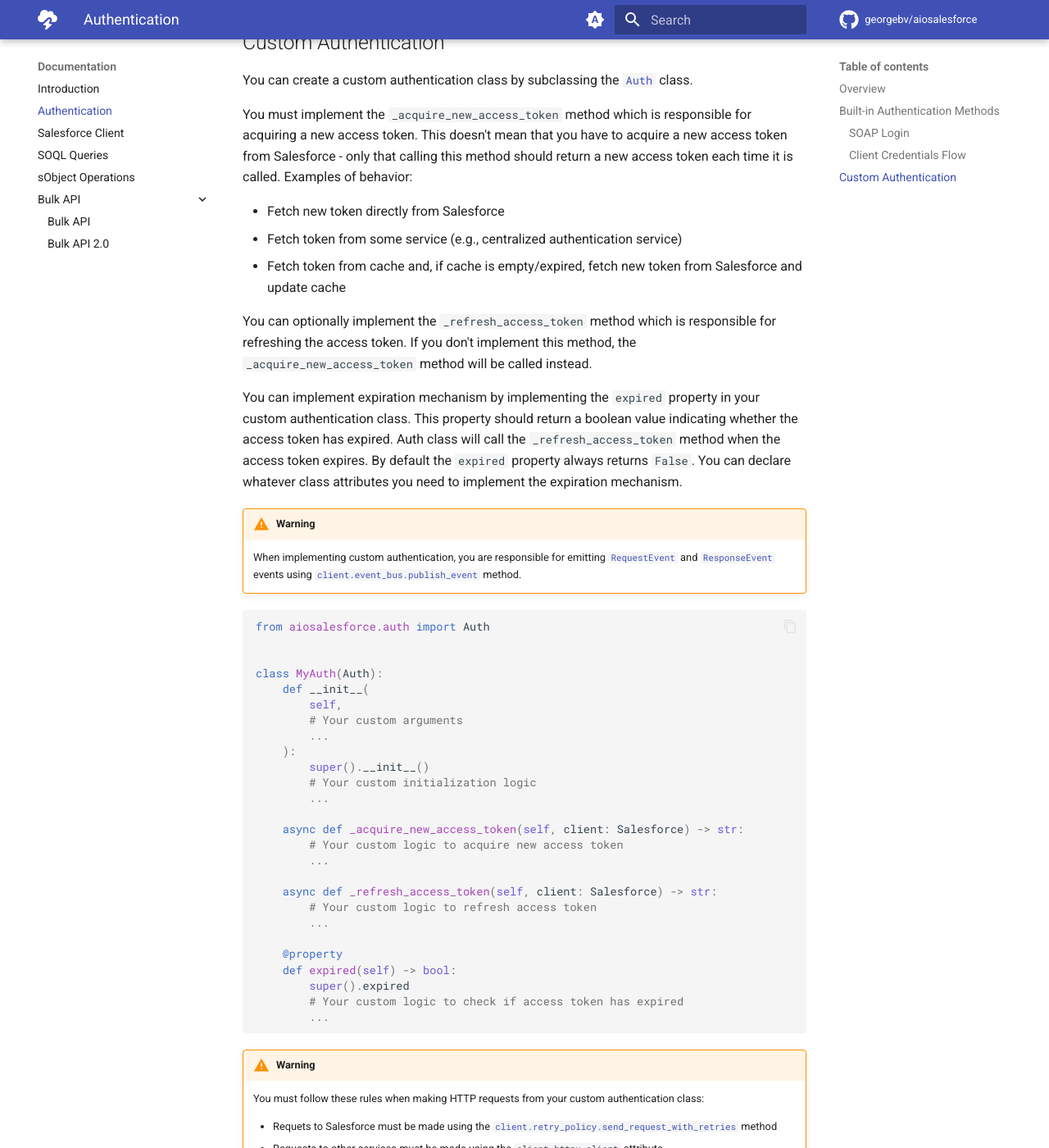
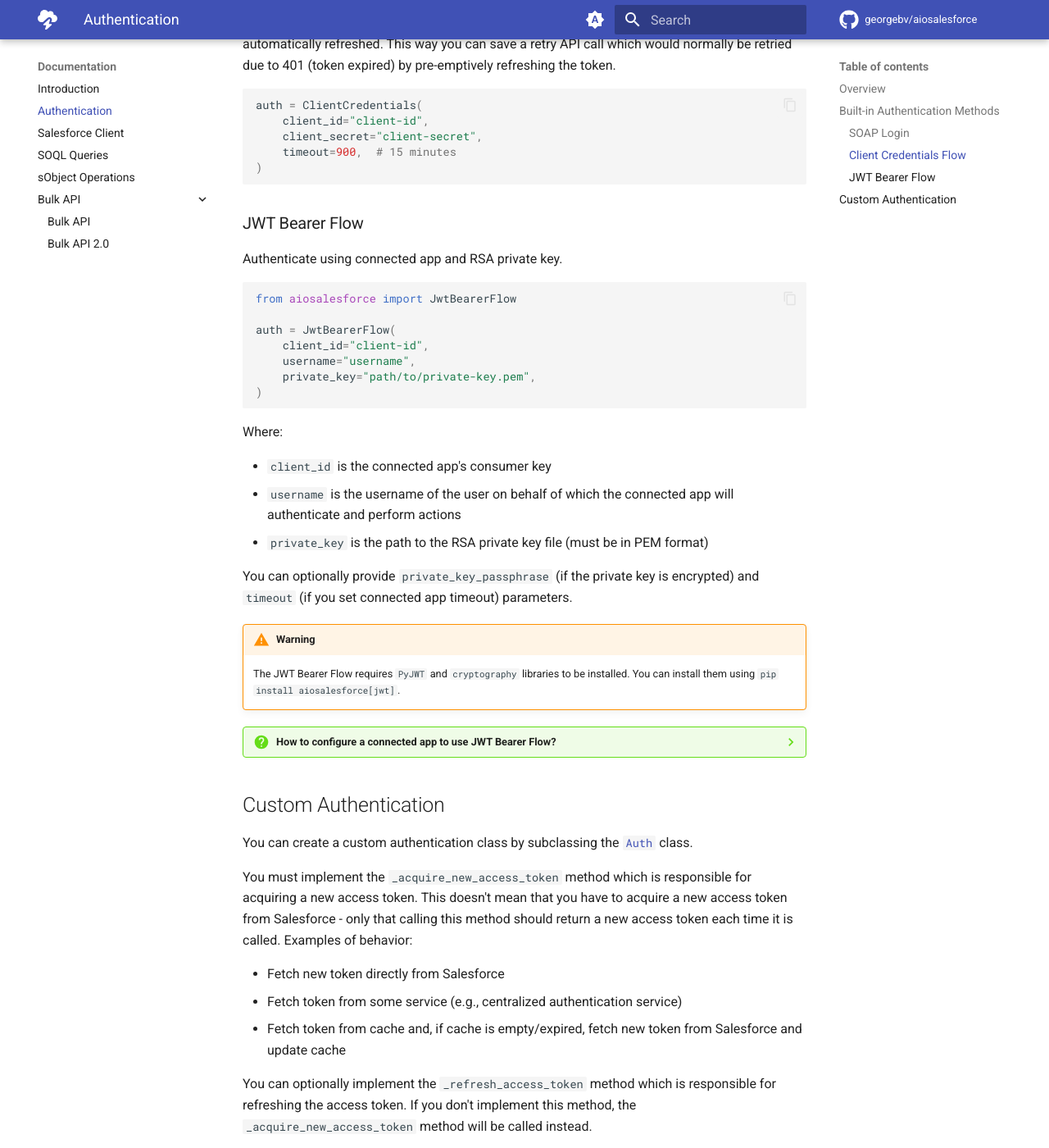
Before and after one commit to georgebv/aiosalesforce, an MkDocs documentation site: the page built from docs/documentation/authentication.md, in a window 1280 px wide and 1400 px high, scrolled down 2064 px. Shown: the whole window at 82% size. Built offline with MkDocs 1.6.1 and Material for MkDocs 9.7.7, drawn with Linux system fonts in a browser that asks for light colours; emoji names are drawn with the system emoji font; comment, search, counter and statistics services are not loaded; some of the changed text lies outside the part shown.

Commit message:
updated auth documentation

````diff
--- a/docs/documentation/authentication.md
+++ b/docs/documentation/authentication.md
@@ -47,12 +47,18 @@
 
 ## Built-in Authentication Methods
 
+| Method                                              | Connected App      | Server-to-Server   |
+| --------------------------------------------------- | ------------------ | ------------------ |
+| [SOAP Login](#soap-login)                           | :x:                | :heavy_check_mark: |
+| [Client Credentials Flow](#client-credentials-flow) | :heavy_check_mark: | :heavy_check_mark: |
+| [JWT Bearer Flow](#jwt-bearer-flow)                 | :heavy_check_mark: | :heavy_check_mark: |
+
 ### SOAP Login
 
 Authenticate using `username`, `password`, and `security token`.
 
 ```python
-from aiosalesforce.auth import SoapLogin
+from aiosalesforce import SoapLogin
 
 auth = SoapLogin(
     username="username",
@@ -109,7 +115,7 @@
 
     1. Navigate to `Setup` > `Apps` > `App Manager` and find your connected app
     2. Click `View` and then click `Manage Consumer Details`
-    3. Copy the `Consumer Key` (`client_id`) and `Consumer Secret` (`client_secret)
+    3. Copy the `Consumer Key` (`client_id`) and `Consumer Secret` (`client_secret`)
        values. If you need to reset your credentials, you do it here as well.
 
 If you configured timeout for the access token when creating the connected app,
@@ -125,6 +131,84 @@
     timeout=900,  # 15 minutes
 )
 ```
+
+### JWT Bearer Flow
+
+Authenticate using connected app and RSA private key.
+
+```python
+from aiosalesforce import JwtBearerFlow
+
+auth = JwtBearerFlow(
+    client_id="client-id",
+    username="username",
+    private_key="path/to/private-key.pem",
+)
+```
+
+Where:
+
+- `client_id` is the connected app's consumer key
+- `username` is the username of the user on behalf of which the connected app will
+  authenticate and perform actions
+- `private_key` is the path to the RSA private key file (must be in PEM format)
+
+You can optionally provide `private_key_passphrase` (if the private key is encrypted)
+and `timeout` (if you set connected app timeout) parameters.
+
+!!! warning "Warning"
+
+    The JWT Bearer Flow requires `PyJWT` and `cryptography` libraries to be installed.
+    You can install them using `pip install aiosalesforce[jwt]`.
+
+??? question "How to configure a connected app to use JWT Bearer Flow?"
+
+    Follow the same steps as for the
+    [Client Credentials Flow](#client-credentials-flow)
+    to create a connected app.
+
+    Create certificate and download certificate:
+
+    1. Navitate to `Setup` > `Security` > `Certificate and Key Management`
+    2. Click `Create Self-Signed Certificate`, give it label, name, select key size,
+       check `Exportable Private Key`, and click `Save`
+    3. Navigate back to `Certificate and Key Management` and click on
+       `Export to Keystore` (password needs to contain special characters, otherwise
+       Salesforce will tell you that you don't have sufficient privileges). Password
+       is needed only to subsequently extract the private key so you can discard it
+       after you are done with the process.
+    4. Click `Export` and save it locally (e.g. `certificate.crt`)
+
+    Extract private key:
+
+    1. Run the following command to extract the private key from the keystore:
+       ```bash
+       keytool -importkeystore -srckeystore certificate.crt -destkeystore \
+       certificate.p12 -deststoretype PKCS12
+       ```
+       Enter password when prompted
+    2. Run the following command to extract the private key from the PKCS12 file:
+       ```bash
+       openssl pkcs12 -in certificate.p12 -nocerts -nodes -out private-key.pem
+       ```
+    3. The `private-key.pem` file is your RSA private key
+
+    Configure connected app:
+
+    1. Navigate to `Setup` > `Apps` > `App Manager` and find your connected app
+    2. Click `Manage` and then click `Edit Policies`
+    3. Under `Permitted Users`, select `Admin approved users are pre-authorized`
+    4. `Save`
+    5. Navigate to `Setup` > `Apps` > `App Manager`, find your connected app,
+       and click `Edit`
+    6. Check `Use digital signatures` and upload the certificate (`certificate.crt`)
+       you created and downloaded from Salesforce earlier
+
+    Update profile assigned to users:
+
+    1. Navigate to `Setup` > `Users` > `Profiles`
+    2. Find profile assigned to the user (or create a new one) and click `Edit`
+    3. Enable `Connected App Access` for the connected app you created
 
 ## Custom Authentication
 
--- a/src/aiosalesforce/__init__.py
+++ b/src/aiosalesforce/__init__.py
@@ -2,6 +2,7 @@
 
 __all__ = [
     "ClientCredentialsFlow",
+    "JwtBearerFlow",
     "SoapLogin",
     "Salesforce",
     "BulkApiBatchConsumptionEvent",
@@ -15,7 +16,7 @@
     "format_soql",
 ]
 
-from .auth import ClientCredentialsFlow, SoapLogin
+from .auth import ClientCredentialsFlow, JwtBearerFlow, SoapLogin
 from .client import Salesforce
 from .events import (
     BulkApiBatchConsumptionEvent,
````
Also changed, not shown: other parts of docs/documentation/authentication.md (+1 -1 lines).
